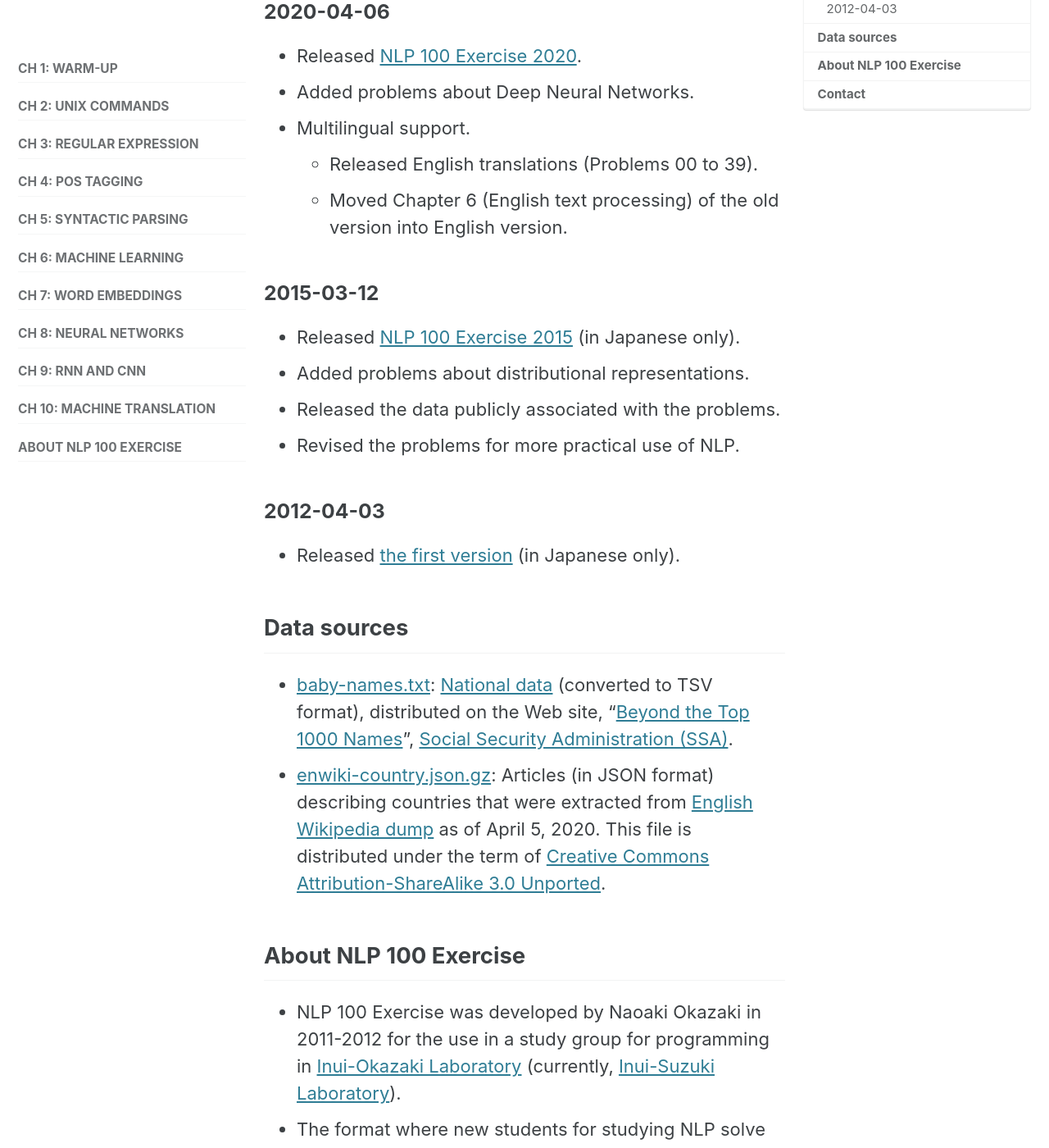
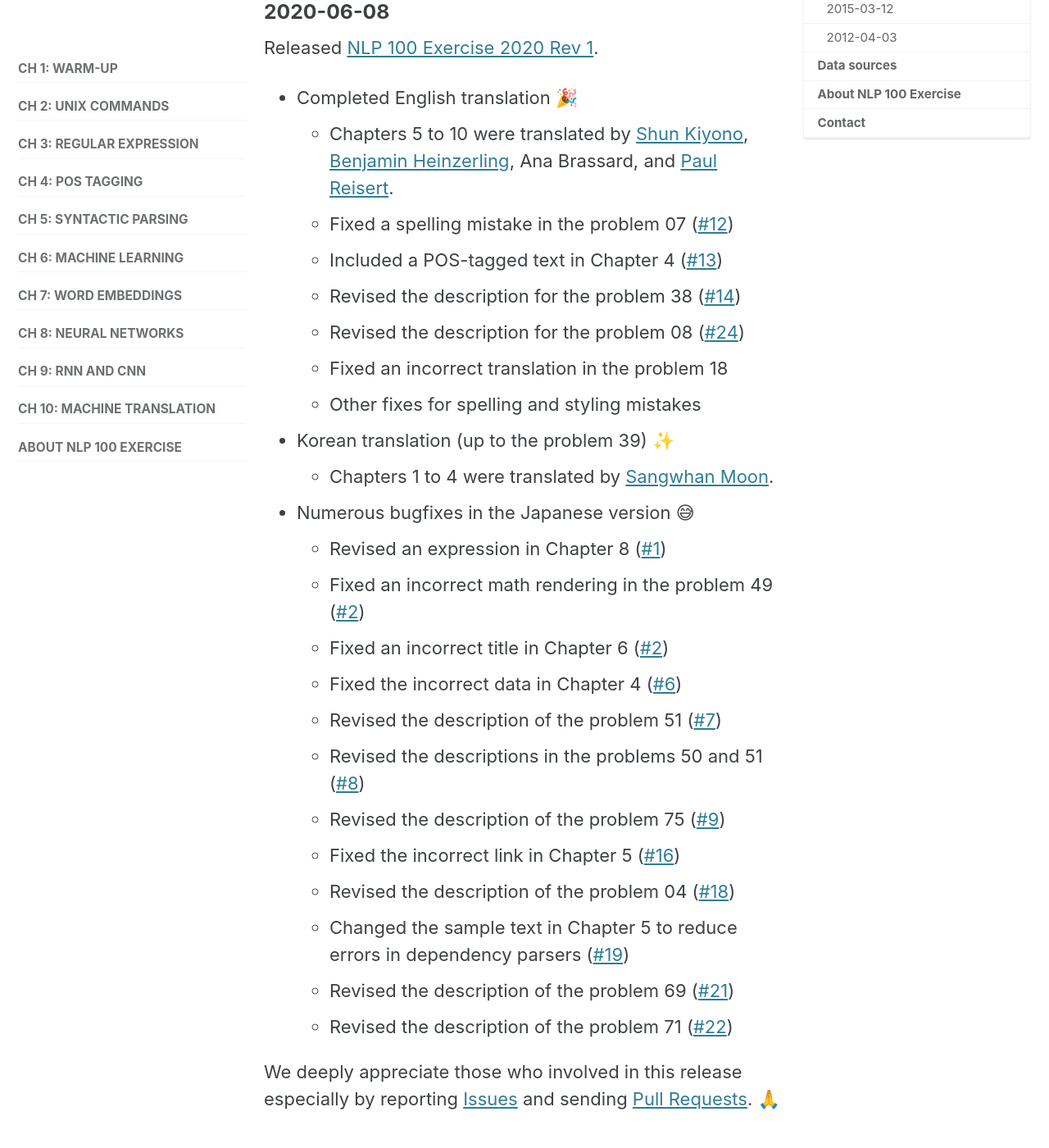
Before and after one commit to nlp100/nlp100.github.io, a Jekyll site: the page built from en/about.md, in a window 1280 px wide and 1400 px high, scrolled down 315 px. Shown: the whole window at 82% size. Built offline with Jekyll 4.4.1, drawn with Linux system fonts in a browser that asks for light colours; cached includes are drawn as plain includes; nearby versions of some CDN libraries; emoji names are drawn with the system emoji font; some of the changed text lies outside the part shown.

```diff
--- a/en/about.md
+++ b/en/about.md
@@ -1,6 +1,6 @@
 ---
 title: "About NLP 100 Exercise"
-date: 2020-06-05 22:13:07 +0900
+date: 2020-06-07 12:03:10 +0900
 layout: single
 toc: true
 lang: en
@@ -9,32 +9,68 @@ sidebar: {nav: "sidebar_en"}
 
 ## Change Log
 
+### 2020-06-08
+Released [NLP 100 Exercise 2020 Rev 1](http://nlp100.github.io/).
+
++ Completed English translation :tada:
+  + Chapters 5 to 10 were translated by [Shun Kiyono](https://butsugiri.github.io/), [Benjamin Heinzerling](https://bheinzerling.github.io/), Ana Brassard, and [Paul Reisert](http://www.cl.ecei.tohoku.ac.jp/~preisert/).
+  + Fixed a spelling mistake in the problem 07 ([#12](https://github.com/nlp100/nlp100.github.io/pull/12))
+  + Included a POS-tagged text in Chapter 4 ([#13](https://github.com/nlp100/nlp100.github.io/issues/13))
+  + Revised the description for the problem 38 ([#14](https://github.com/nlp100/nlp100.github.io/issues/14))
+  + Revised the description for the problem 08 ([#24](https://github.com/nlp100/nlp100.github.io/pull/24))
+  + Fixed an incorrect translation in the problem 18
+  + Other fixes for spelling and styling mistakes
++ Korean translation (up to the problem 39) :sparkles:
+  + Chapters 1 to 4 were translated by [Sangwhan Moon](https://sangwhan.com/).
++ Numerous bugfixes in the Japanese version :sweat_smile:
+  + Revised an expression in Chapter 8  ([#1](https://github.com/nlp100/nlp100.github.io/pull/1))
+  + Fixed an incorrect math rendering in the problem 49 ([#2](https://github.com/nlp100/nlp100.github.io/pull/2))
+  + Fixed an incorrect title in Chapter 6 ([#2](https://github.com/nlp100/nlp100.github.io/pull/2))
+  + Fixed the incorrect data in Chapter 4 ([#6](https://github.com/nlp100/nlp100.github.io/issues/6))
+  + Revised the description of the problem 51 ([#7](https://github.com/nlp100/nlp100.github.io/issues/7))
+  + Revised the descriptions in the problems 50 and 51 ([#8](https://github.com/nlp100/nlp100.github.io/pull/8))
+  + Revised the description of the problem 75 ([#9](https://github.com/nlp100/nlp100.github.io/pull/9))
+  + Fixed the incorrect link in Chapter 5 ([#16](https://github.com/nlp100/nlp100.github.io/pull/16))
+  + Revised the description of the problem 04 ([#18](https://github.com/nlp100/nlp100.github.io/pull/18))
+  + Changed the sample text in Chapter 5 to reduce errors in dependency parsers ([#19](https://github.com/nlp100/nlp100.github.io/issues/19))
+  + Revised the description of the problem 69 ([#21](https://github.com/nlp100/nlp100.github.io/issues/21))
+  + Revised the description of the problem 71 ([#22](https://github.com/nlp100/nlp100.github.io/issues/22))
+
+We deeply appreciate those who involved in this release especially by reporting [Issues](https://github.com/nlp100/nlp100.github.io/issues) and sending [Pull Requests](https://github.com/nlp100/nlp100.github.io/pulls). :pray:
+
 ### 2020-04-06
-+ Released [NLP 100 Exercise 2020](http://nlp100.github.io/).
+Released [NLP 100 Exercise 2020](http://nlp100.github.io/).
+
 + Added problems about Deep Neural Networks.
 + Multilingual support.
   + Released English translations (Problems 00 to 39).
   + Moved Chapter 6 (English text processing) of the old version into English version.
 
 ### 2015-03-12
-+ Released [NLP 100 Exercise 2015](http://www.cl.ecei.tohoku.ac.jp/nlp100/) (in Japanese only).
+Released [NLP 100 Exercise 2015](http://www.cl.ecei.tohoku.ac.jp/nlp100/) (in Japanese only).
+
 + Added problems about distributional representations.
 + Released the data publicly associated with the problems.
 + Revised the problems for more practical use of NLP.
 
 ### 2012-04-03
-+ Released [the first version](http://www.cl.ecei.tohoku.ac.jp/index.php?NLP%20100%20Drill%20Exercises) (in Japanese only).
+Released [the first version](http://www.cl.ecei.tohoku.ac.jp/index.php?NLP%20100%20Drill%20Exercises) (in Japanese only).
 
 ## Data sources
 
-+ [baby-names.txt](/data/baby-names.txt): [National data](https://www.ssa.gov/oact/babynames/names.zip) (converted to TSV format), distributed on the Web site, "[Beyond the Top 1000 Names](https://www.ssa.gov/oact/babynames/limits.html)", [Social Security Administration (SSA)](http://www.ssa.gov/).
++ [popular-names.txt](/data/popular-names.txt): [National data](https://www.ssa.gov/oact/babynames/names.zip) (converted to TSV format), distributed on the Web site, "[Beyond the Top 1000 Names](https://www.ssa.gov/oact/babynames/limits.html)", [Social Security Administration (SSA)](http://www.ssa.gov/).
 + [enwiki-country.json.gz](/data/enwiki-country.json.gz): Articles (in JSON format) describing countries that were extracted from [English Wikipedia dump](http://dumps.wikimedia.org/enwiki/latest/enwiki-latest-pages-articles.xml.bz2) as of April 5, 2020. This file is distributed under the term of [Creative Commons Attribution-ShareAlike 3.0 Unported](http://creativecommons.org/licenses/by-sa/3.0/legalcode).
++ [alice.zip](/data/alice.zip): The novel "[Alice’s Adventures in Wonderland](https://www.gutenberg.org/files/11/11-h/11-h.htm)" (written by Lewis Carroll) from [Project Gutenberg](https://www.gutenberg.org/). Please see `11.txt` for the [Project Gutenberg License](https://www.gutenberg.org/wiki/Gutenberg:The_Project_Gutenberg_License).
++ [ai.en.zip](/data/ai.en.zip): The article "[Artificial intelligence](https://en.wikipedia.org/wiki/Artificial_intelligence)" from [English Wikipedia](https://en.wikipedia.org/). This file is distributed under the term of [Creative Commons Attribution-ShareAlike 3.0 Unported](http://creativecommons.org/licenses/by-sa/3.0/legalcode).
 
 ## About NLP 100 Exercise
 
-+ NLP 100 Exercise was developed by Naoaki Okazaki in 2011-2012 for the use in a study group for programming in [Inui-Okazaki Laboratory](http://www.cl.ecei.tohoku.ac.jp/) (currently, [Inui-Suzuki Laboratory](https://www.nlp.ecei.tohoku.ac.jp/)).
++ NLP 100 Exercise was developed and maintained by [Naoaki Okazaki](https://www.nlp.c.titech.ac.jp/) (Tokyo Institute of Technology).
++ Many thanks go to [Shun Kiyono](https://butsugiri.github.io/) (Tohoku University) for suggestions and revisions, and [Sho Yokoi](http://www.cl.ecei.tohoku.ac.jp/~yokoi/) (Tohoku University) and [Ryo Takahashi](https://reiyw.com/) (Tohoku University) for suggestions in developing NLP 100 Exercise 2020.
++ NLP 100 Exercise was translated into English by [Shun Kiyono](https://butsugiri.github.io/), [Benjamin Heinzerling](https://bheinzerling.github.io/), Ana Brassard, [Paul Reisert](http://www.cl.ecei.tohoku.ac.jp/~preisert/), and [Naoaki Okazaki](https://www.nlp.c.titech.ac.jp/).
++ NLP 100 Exercise was translated into Korean by [Sangwhan Moon](https://sangwhan.com/).
++ NLP 100 Exercise was initially developed by Naoaki Okazaki in 2011-2012 for the use in a study group for programming in [Inui-Okazaki Laboratory](http://www.cl.ecei.tohoku.ac.jp/) (currently, [Inui-Suzuki Laboratory](https://www.nlp.ecei.tohoku.ac.jp/)).
 + The format where new students for studying NLP solve 100 assignments was inspired by the practice in the laboratory of [Prof Satoshi Sato](https://sites.google.com/site/sslabnagoya/), Nagoya University.
-+ Many thanks go to [Shun Kiyono](https://butsugiri.github.io/) (Tohoku University) for suggestions and revisions, and [Sho Yokoi](http://www.cl.ecei.tohoku.ac.jp/~yokoi/) (Tohoku University) and [Ryo Takahashi](https://reiyw.com/) (Tohoku University) for suggestions in developing NLP 100 Exercise 2020.
 
 ## Contact
 
```
